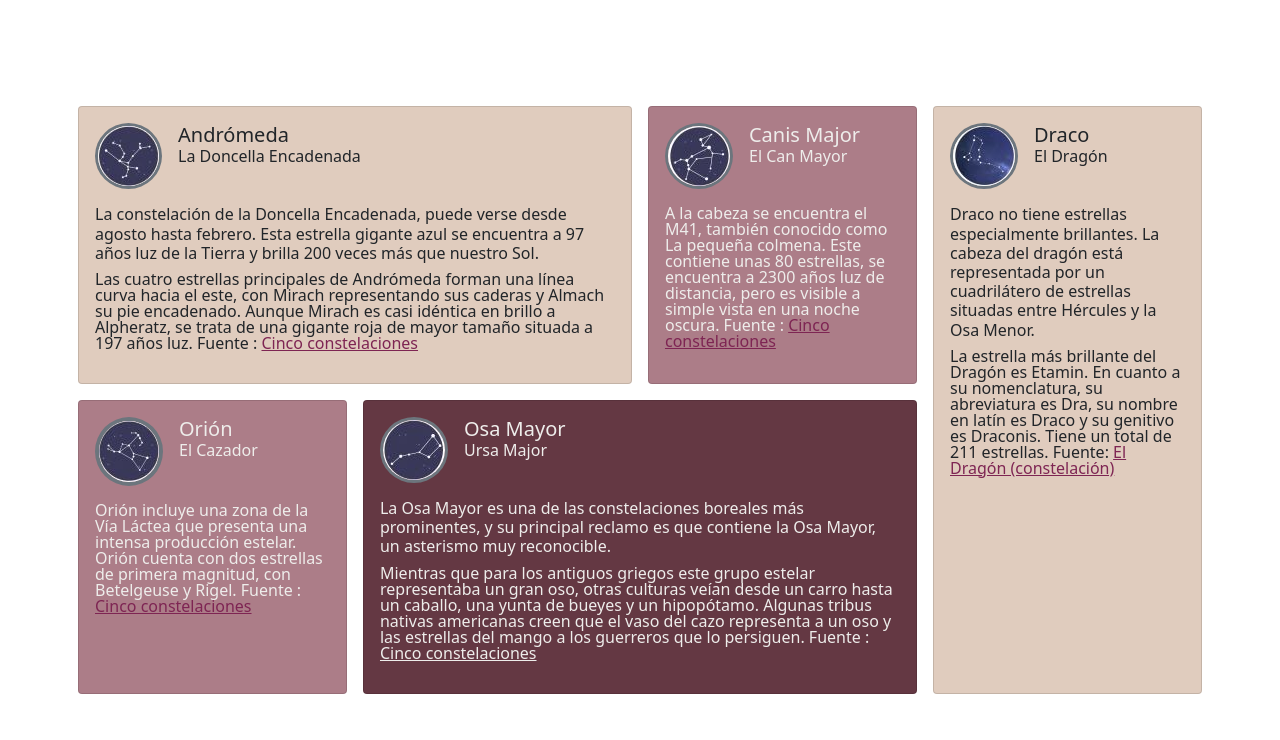
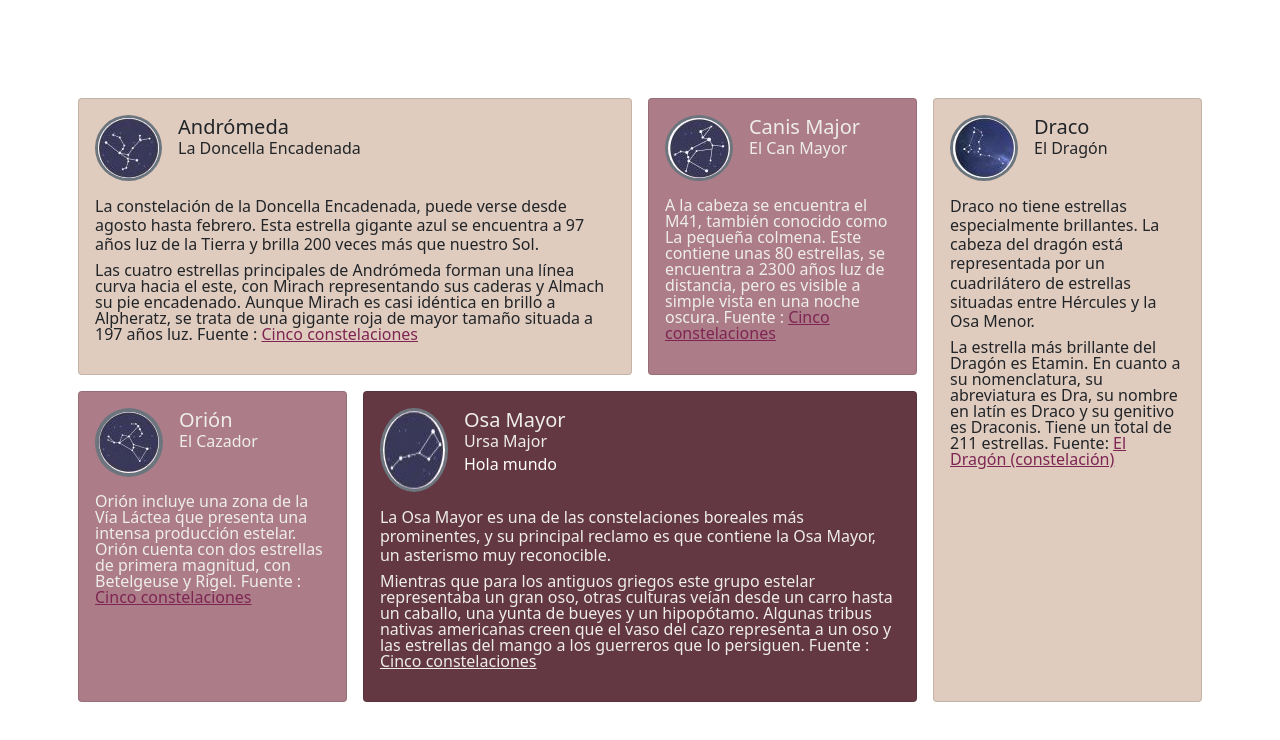
Before and after one commit to GabyMAB/Bootstrap, a website: page index.html in a window 1280 px wide. Drawn offline with nearby package versions, Linux system fonts and the light colour scheme.

Commit message:
hola mundo

```diff
--- a/index.html
+++ b/index.html
@@ -114,6 +114,9 @@
                                     <div class="ps-3">
                                         <h6 class="m-0 h5 texto">Osa Mayor</h6>
                                         <p class="m-0 h6 texto">Ursa Major</p>
+                                        <div>
+                                            <p class="text-white">Hola mundo</p>
+                                        </div>
                                     </div>
                                 </div>
                                 <div class="texto">
```
